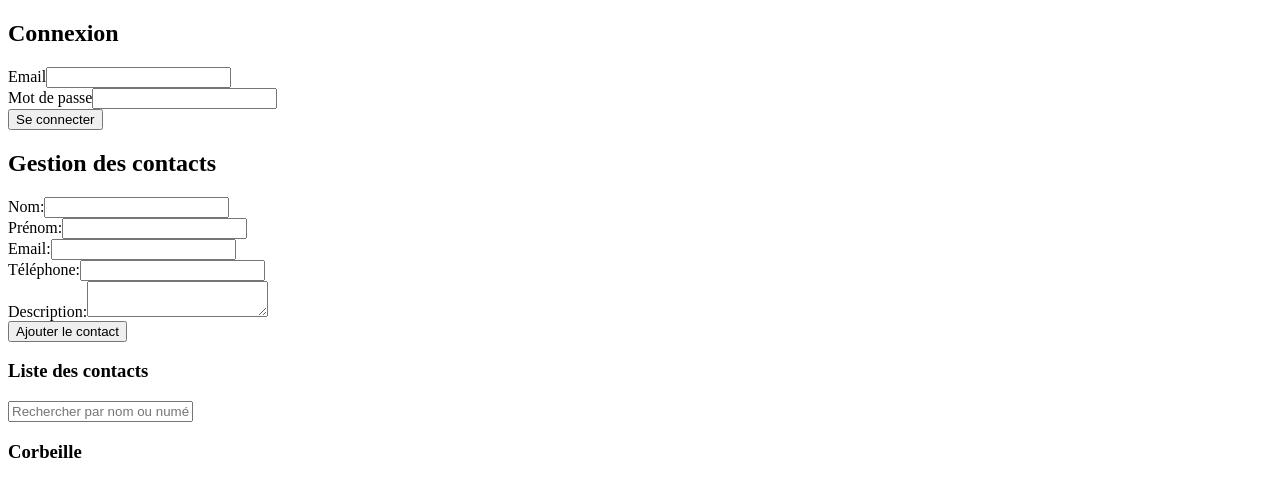
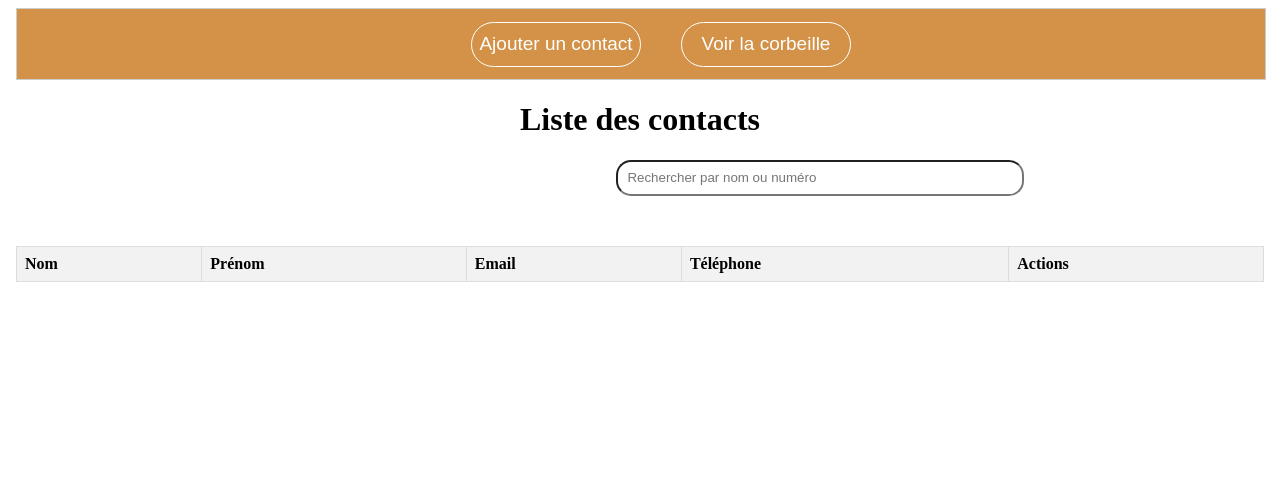
Before and after one commit to NdeyeMbombeCisse/ListeContact, an Angular app: page / in a window 1280 px wide. Shown: the top 496 px of the page. Built offline with nearby package versions, Linux system fonts and the light colour scheme.

Commit message:
stylisation

```diff
--- a/src/app/contact/contact.component.css
+++ b/src/app/contact/contact.component.css
@@ -0,0 +1,175 @@
+/* header */
+
+header{
+    background-color: #D39247;
+    width: 100%;
+    margin: 0;
+    padding: 0;
+    height: 70px;
+    display: flex;
+    justify-content: center;
+    align-items: center;
+     border: 1px solid #ccc; /* Pour visualiser le conteneur */
+}
+
+nav button  {
+    justify-content: center;
+    align-items: center;
+    border-radius: 50px;
+    width: 170px;
+    height: 45px;
+    border: 1px solid white;
+    font-size: 19px;
+    color: white;
+    background: none;
+    cursor: pointer;
+    font-weight: 500;
+    margin-left: 40px;
+
+}
+nav{
+    display: flex;
+}
+
+ .search{
+    border-radius: 15px;
+    height: 30px;
+    width: 400px;
+    margin-left: 600px;
+    margin-bottom: 50px;
+  }
+form input, textarea{
+    width: 90%;
+    height: 55px;
+    margin-top: 10px;
+    margin-left: 24px;
+    border-radius: 8px;
+    border: 1px solid #f8f8f8;
+}
+.inputs {
+    display: flex;
+    flex-direction: column;
+}
+label{
+    margin-left: 34px;
+    margin-top: 30px;
+}
+h1{
+    text-align: center;
+
+}
+
+label{
+    font-size: 20px;
+}
+
+.bouton {
+    border-radius: 10px;
+    width: 170px;
+    height: 45px;
+    border: 1px solid white;
+    font-size: 19px;
+    color: #D39247;
+    background: none;
+    cursor: pointer;
+    margin-left: 25px;
+    margin-top: 10px;
+}
+fieldset{
+    width: 626px;
+    height: 630px;
+    background-color: #e0e0e0;
+    border-radius: 15px;
+    margin-left: 500px;
+    margin-top: 150px;
+    border: 1px solid #f8f8f8;
+}
+/* popup du formulaire */
+
+.popup {
+    display: flex;
+    justify-content: center;
+    align-items: center;
+    position: fixed;
+    z-index: 1;
+    left: 0;
+    top: 0;
+    width: 100%;
+    height: 100%;
+    overflow: auto;
+    background-color: rgba(0,0,0,0.4);
+  }
+
+  .popup-content {
+    margin: auto;
+    background-color: #e0e0e0;
+    border-radius: 15px;
+    padding: 20px;
+    border: 1px solid #888;
+    width: 80%;
+    max-width: 500px;
+    position: relative;
+  }
+
+
+
+  .close {
+    color: #aaa;
+    float: right;
+    font-size: 28px;
+    font-weight: bold;
+    cursor: pointer;
+  }
+
+  .close:hover,
+  .close:focus {
+    color: black;
+    text-decoration: none;
+    cursor: pointer;
+  }
+
+  .error {
+    color: red;
+    font-size: 12px;
+  }
+
+  /* popup de la restauration de contact */
+  .popup-content2 {
+    margin: auto;
+    background-color: #e0e0e0;
+    border-radius: 15px;
+    padding: 20px;
+    border: 1px solid #888;
+    width: 60%;
+    position: relative;
+  }
+  h2{
+    text-align: center;
+  }
+  /* tabelau */
+
+
+  table {
+    width: 100%;
+    border-collapse: collapse;
+    margin-bottom: 20px;
+    text-align: center;
+  }
+
+
+  th, td {
+    border: 1px solid #ddd;
+    padding: 8px;
+    text-align: left;
+  }
+
+  th {
+    background-color: #f2f2f2;
+  }
+  button{
+    margin-left: 30px;
+  }
+
+  a{
+    margin-left: 22px;
+  }
--- a/src/app/contact/contact.component.html
+++ b/src/app/contact/contact.component.html
@@ -1,8 +1,63 @@
 
 
+    <!DOCTYPE html>
+    <html lang="en">
+    <head>
+        <meta charset="UTF-8">
+        <meta name="viewport" content="width=device-width, initial-scale=1.0">
+        <title>Document</title>
+        <link rel="stylesheet" href="contact.component.css">
+        <link rel="stylesheet" href="https://cdnjs.cloudflare.com/ajax/libs/font-awesome/6.0.0-beta3/css/all.min.css">
+    </head>
+<body>
     <div>
-    <h2>Gestion des contacts</h2>
+        <header>
+            <nav>
+            <button (click)="openAddContactPopup()">Ajouter un contact</button>
+             <button (click)="openTrashPopup()">Voir la corbeille</button>
+
+
+            </nav>
+        </header>
+
+
+        <h1>Liste des contacts</h1>
+        <div class="input-container">
+            <input  class="search" type="text" [(ngModel)]="searchTerm" (input)="searchContacts()" placeholder="  Rechercher par nom ou numéro">
+
+        </div>
+        <table>
+            <thead>
+                <tr>
+                    <th>Nom</th>
+                    <th>Prénom</th>
+                    <th>Email</th>
+                    <th>Téléphone</th>
+                    <th>Actions</th>
+                </tr>
+            </thead>
+            <tbody>
+                <tr *ngFor="let contact of contacts">
+                    <td>{{ contact.nom }}</td>
+                    <td>{{ contact.prenom }}</td>
+                    <td>{{ contact.email }}</td>
+                    <td>{{ contact.telephone }}</td>
+                    <td>
+                        <a (click)="editContact(contact.id)"><i class="fa-regular 2xs fa-pen-to-square" style="color: green;"></i></a>
+                        <a (click)="deleteContact(contact.id)"><i class="fa-solid  2xs fa-trash" style="color: red;"></i></a>
+                        <a (click)="viewDetails(contact.id)"><i class="fa-solid 2xs fa-eye" style="color: gray;"></i></a>
+                    </td>
+                </tr>
+            </tbody>
+        </table>
+    </div>
+
+    <!-- ajouter Contact Popup -->
+    <div *ngIf="isAddContactPopupOpen" class="popup">
+        <div class="popup-content">
+            <span class="close" (click)="closeAddContactPopup()">&times;</span>
             <form (ngSubmit)="addContact()">
+                <h1>{{ editingContactId !== null ? 'Modifier le contact' : 'Ajouter un contact' }}</h1>
                 <div>
                     <label for="nom">Nom:</label>
                     <input type="text" id="nom" [(ngModel)]="contact.nom" name="nom" required>
@@ -23,25 +78,39 @@
                     <label for="description">Description:</label>
                     <textarea id="description" [(ngModel)]="contact.description" name="description" required></textarea>
                 </div>
-      <button type="submit">{{ editingContactId !== null ? 'Modifier' : 'Ajouter' }} le contact</button>
+                <button type="submit" class="bouton">{{ editingContactId !== null ? 'Modifier' : 'Ajouter' }} le contact</button>
             </form>
-    <h3>Liste des contacts</h3>
-    <div>
-      <input type="text" [(ngModel)]="searchTerm" (input)="searchContacts()" placeholder="Rechercher par nom ou numéro">
         </div>
-    <ul>
-      <li *ngFor="let contact of contacts">
-        {{ contact.nom }} {{ contact.prenom }} - {{ contact.email }}
-        <button (click)="editContact(contact.id)">Modifier</button>
-        <button (click)="deleteContact(contact.id)">Supprimer</button>
-        <button (click)="viewDetails(contact.id)">Voir détails</button>
-      </li>
-    </ul>
-    <h3>Corbeille</h3>
-    <ul>
-      <li *ngFor="let contact of trash">
-        {{ contact.nom }} {{ contact.prenom }} - {{ contact.email }}
-        <button (click)="restoreContact(contact.id)">Restaurer</button>
-      </li>
-    </ul>
     </div>
+
+    <!-- restauration Popup -->
+    <div *ngIf="isTrashPopupOpen" class="popup">
+        <div class="popup-content2">
+            <span class="close" (click)="closeTrashPopup()">&times;</span>
+            <h2>Corbeille</h2>
+            <table class="matable">
+                <thead>
+                    <tr>
+                        <th>Nom</th>
+                        <th>Prénom</th>
+                        <th>Email</th>
+                        <th>Téléphone</th>
+                        <th>Actions</th>
+                    </tr>
+                </thead>
+                <tbody>
+                    <tr *ngFor="let contact of trash">
+                        <td>{{ contact.nom }}</td>
+                        <td>{{ contact.prenom }}</td>
+                        <td>{{ contact.email }}</td>
+                        <td>{{ contact.telephone }}</td>
+                        <td>
+                            <button (click)="restoreContact(contact.id)" class="bouton">Restaurer</button>
+                        </td>
+                    </tr>
+                </tbody>
+            </table>
+        </div>
+    </div>
+</body>
+</html>
--- a/src/app/contact/contact.component.ts
+++ b/src/app/contact/contact.component.ts
@@ -1,4 +1,3 @@
-
 
 
 import { Component, OnInit } from '@angular/core';
@@ -24,13 +23,16 @@ interface Contact {
   standalone: true,
   imports: [CommonModule, FormsModule],
   templateUrl: './contact.component.html',
-  styleUrls: ['./contact.component.css']
+  styleUrl: './contact.component.css'
 })
 export class ContactComponent implements OnInit {
   contacts: Contact[] = [];
   trash: Contact[] = [];
+  searchTerm: string = '';
+
+  isAddContactPopupOpen: boolean = false;
+  isTrashPopupOpen: boolean = false;
   editingContactId: number | null = null;
-  searchTerm: string = '';
 
   contact: Contact = {
     id: 0,
@@ -57,30 +59,23 @@ export class ContactComponent implements OnInit {
 
   addContact() {
     if (this.editingContactId !== null) {
-      const contactIndex = this.contacts.findIndex(contact => contact.id === this.editingContactId);
-      if (contactIndex !== -1) {
+      const index = this.contacts.findIndex(c => c.id === this.editingContactId);
+      if (index !== -1) {
         this.contact.updatedAt = new Date();
-        this.contacts[contactIndex] = { ...this.contact };
+        this.contact.updatedBy = 'user';
+        this.contacts[index] = this.contact;
       }
-      alert('Contact modifié avec succès');
     } else {
       this.contact.id = new Date().getTime();
       this.contact.createdAt = new Date();
       this.contact.updatedAt = new Date();
       this.contacts.push(this.contact);
-      alert('Contact ajouté avec succès');
     }
 
     localStorage.setItem('contacts', JSON.stringify(this.contacts));
+    alert('Contact ajouté ou modifié avec succès');
     this.resetForm();
-  }
-
-  editContact(contactId: number) {
-    const contact = this.contacts.find(contact => contact.id === contactId);
-    if (contact) {
-      this.contact = { ...contact };
-      this.editingContactId = contactId;
-    }
+    this.closeAddContactPopup();
   }
 
   resetForm() {
@@ -127,14 +122,35 @@ export class ContactComponent implements OnInit {
     }
   }
 
-  searchContacts() {
-    if (this.searchTerm.trim() === '') {
-      this.loadContacts();
-    } else {
-      this.contacts = this.contacts.filter(contact =>
-        contact.nom.toLowerCase().includes(this.searchTerm.toLowerCase()) ||
-        contact.telephone.includes(this.searchTerm)
-      );
+  editContact(contactId: number) {
+    const contact = this.contacts.find(contact => contact.id === contactId);
+    if (contact) {
+      this.contact = { ...contact };
+      this.editingContactId = contactId;
+      this.openAddContactPopup();
     }
   }
+
+  searchContacts() {
+    const term = this.searchTerm.toLowerCase();
+    this.contacts = JSON.parse(localStorage.getItem('contacts') || '[]').filter((contact: Contact) =>
+      contact.nom.toLowerCase().includes(term) || contact.telephone.includes(term)
+    );
+  }
+
+  openAddContactPopup() {
+    this.isAddContactPopupOpen = true;
+  }
+
+  closeAddContactPopup() {
+    this.isAddContactPopupOpen = false;
+  }
+
+  openTrashPopup() {
+    this.isTrashPopupOpen = true;
+  }
+
+  closeTrashPopup() {
+    this.isTrashPopupOpen = false;
+  }
 }
--- a/src/app/login/login.component.html
+++ b/src/app/login/login.component.html
@@ -1,4 +1,4 @@
-<div class="login-form">
+<!-- <div class="login-form">
     <h2>Connexion</h2>
     <form (ngSubmit)="onLogin()">
       <div>
@@ -11,4 +11,4 @@
       </div>
       <button type="submit">Se connecter</button>
     </form>
-  </div>
+  </div> -->
```
Lines whose indentation alone changed are shown as unchanged.
